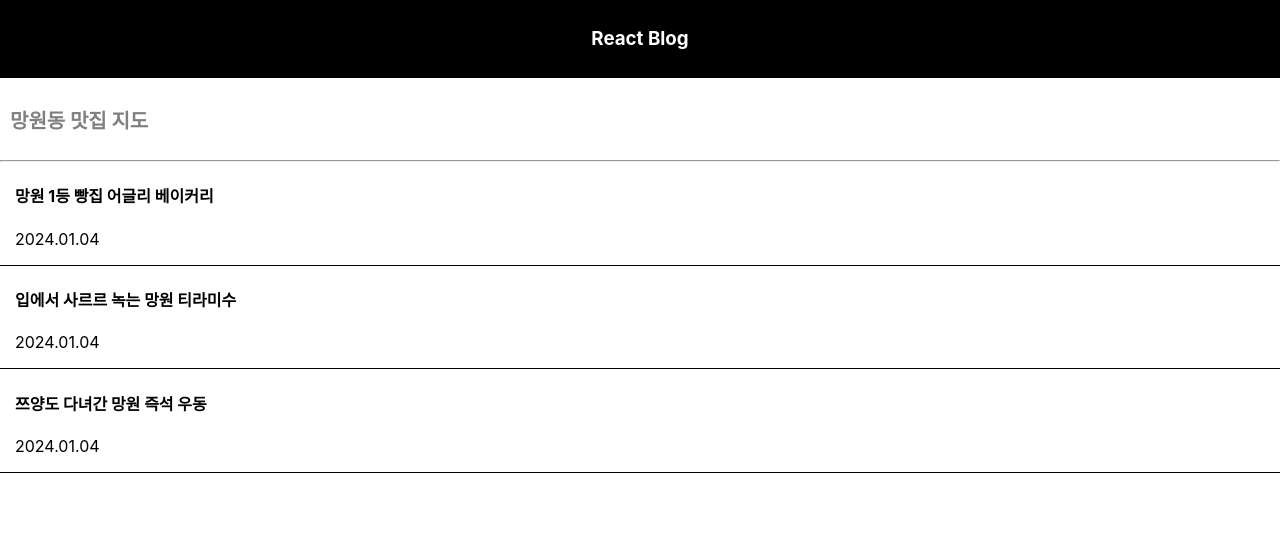
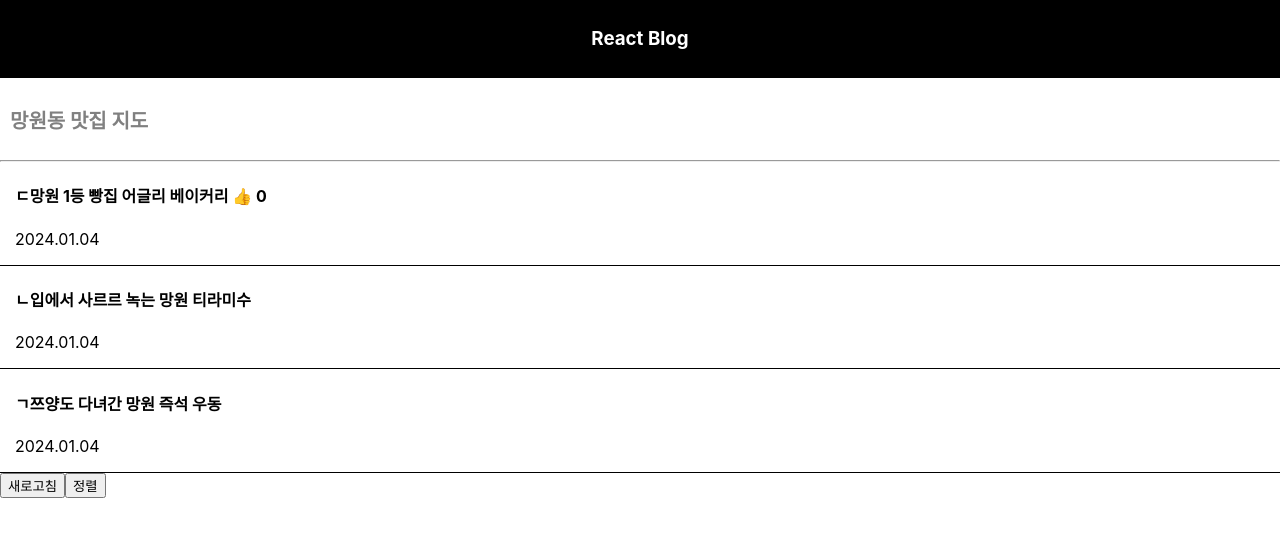
Before and after one commit to 6yoon/React-study, a React (Create React App) app: page / in a window 1280 px wide. Shown: the top 536 px of the page. Built offline with nearby package versions, Linux system fonts and the light colour scheme.

Commit message:
react part 3

```diff
--- a/src/App.css
+++ b/src/App.css
@@ -1,4 +1,5 @@
 .App {
+  display: block;
 }
 
 .makingBlog{
--- a/src/App.js
+++ b/src/App.js
@@ -8,7 +8,7 @@ function App() {
   let post1 = '망원동 맛집 지도';
 
   //변수처럼 자료를 잠깐 담을 수 있는 state
-  let [a, b] = useState(['망원 1등 빵집 어글리 베이커리', '입에서 사르르 녹는 망원 티라미수', '쯔양도 다녀간 망원 즉석 우동']);
+  let [a, b] = useState(['ㄷ망원 1등 빵집 어글리 베이커리', 'ㄴ입에서 사르르 녹는 망원 티라미수', 'ㄱ쯔양도 다녀간 망원 즉석 우동']);
   //a: state에 보관했던 자료, b: state의 변경을 도와주는 함수
   /*
     [Destructing 문법]
@@ -21,6 +21,12 @@ function App() {
 
   let blogName = 'React Blog';
 
+  let [like, addLike] = useState(0);
+
+  /*
+    state 변경하는 법
+    - 등호로 변경 금지
+  */
   return (
     <div className="App">
       <div className="makingBlog"> {/* JSX는 className 사용 */}
@@ -29,7 +35,7 @@ function App() {
       <h4 style ={{color : 'gray', fontSize : '20px', paddingLeft : '10px'}}>{post1}</h4>
       <hr></hr>
       <div className="list">
-        <h4>{ a[0] }</h4>
+        <h4>{ a[0] } <span onClick={ () => { addLike(like+1) } }>👍</span> {like}</h4>
         <p>2024.01.04</p>
       </div>
       <div className="list">
@@ -40,6 +46,17 @@ function App() {
         <h4>{ a[2] }</h4>
         <p>2024.01.04</p>
       </div>
+      <button onClick={ () => {
+        ; //array/object는 원본을 보존하는 것이 좋다 (array를 copy 변수에 복사)
+        let copy = [...a]; //array가 가리키는 화살표를 아예 새로 만든다, ...로 괄호를 없애고 다시 []씌운다
+        copy[0] ='ㄷ망원 1등 빵집 브릭 베이글';
+        b(copy); //state 변경 함수 동작 원리: 기존(a)과 신규(copy)가 같으면(==) 변경해주지 않는다
+        }}>새로고침</button>
+      <button onClick={ () => {
+        let copy = [...a];
+        copy.sort();
+        b(copy);
+      }}>정렬</button>
     </div>
   );//return 안에는 병렬로 태그 2개 이상 기입할 수 없다 (하나의 div 안에 작성)
 }
```
